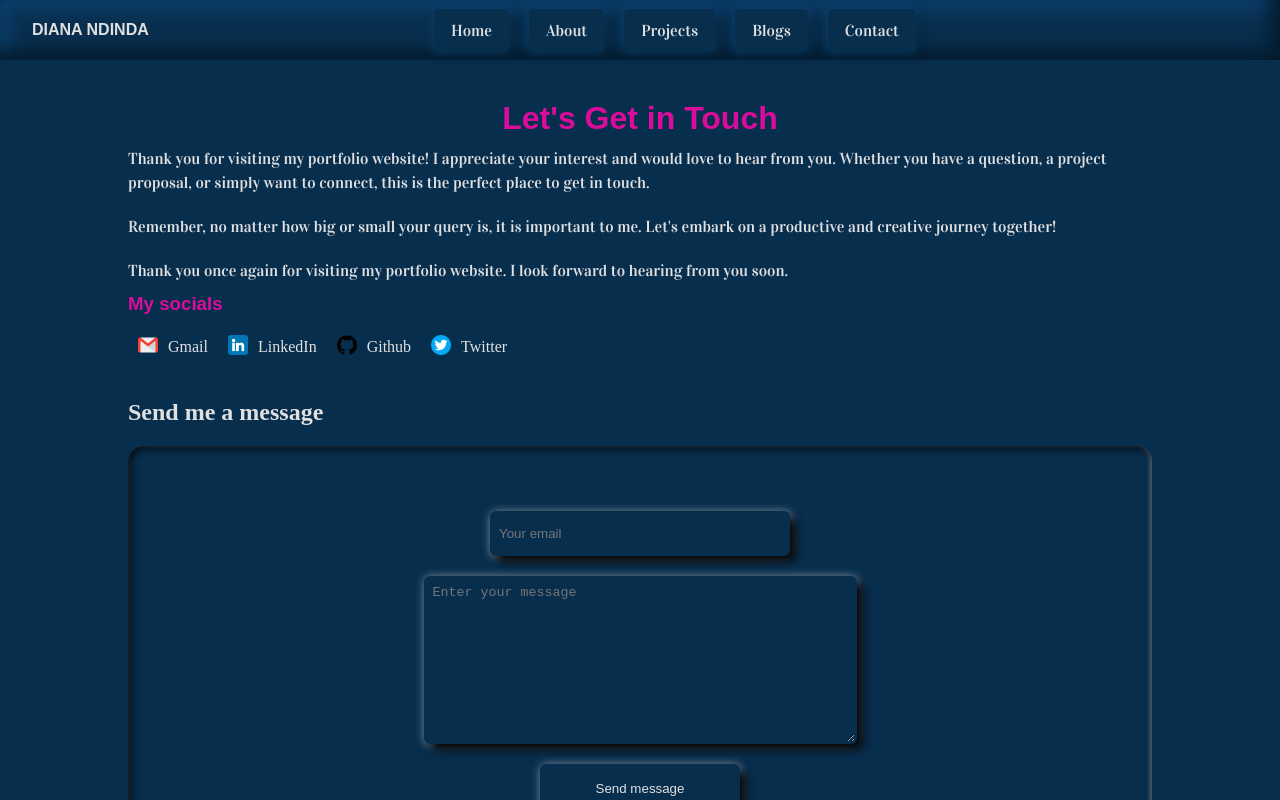
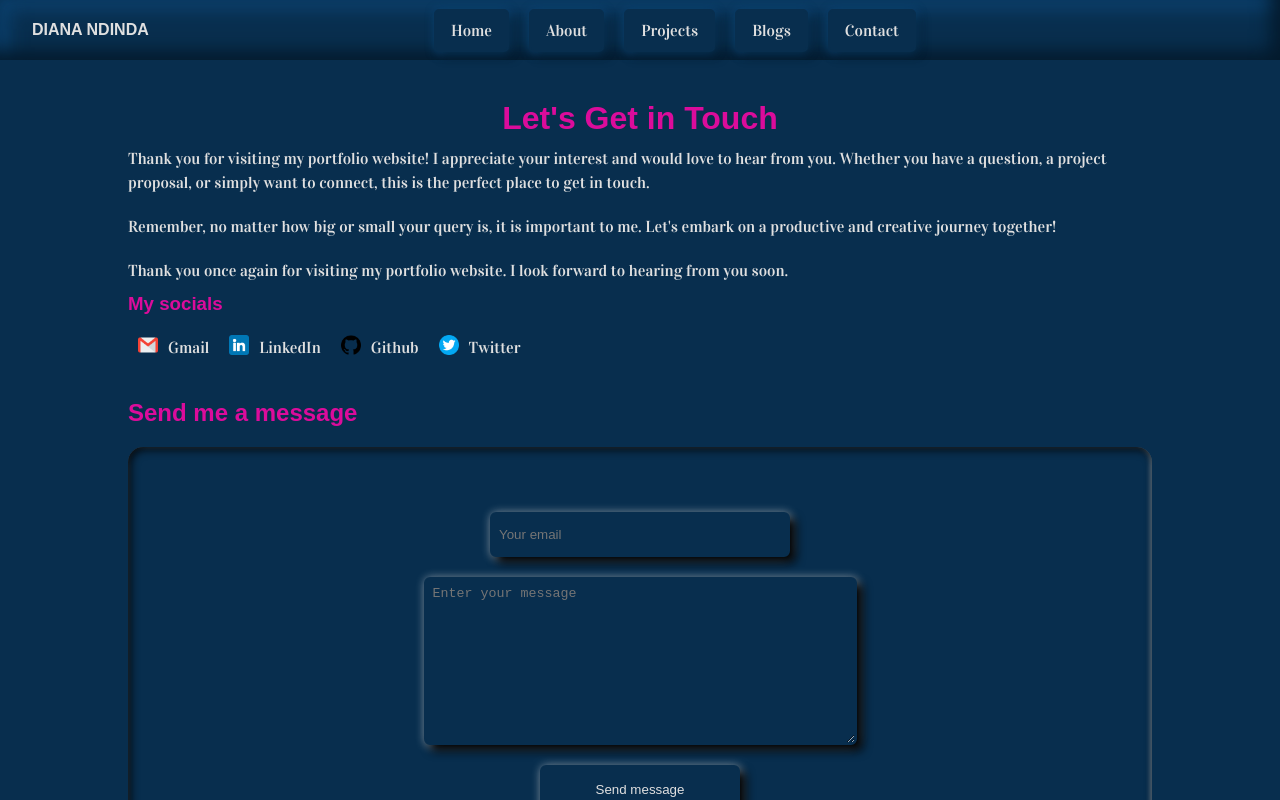
Before and after one commit to Diana-nyamai/ndinda_portfolio, a React (Create React App) app: page /Contact in a window 1280 px wide. Built offline with nearby package versions, Linux system fonts and the light colour scheme; a web font is replaced by a local one.

Commit message:
Update: changing the heading color

```diff
--- a/src/styles/pages/contact.scss
+++ b/src/styles/pages/contact.scss
@@ -44,4 +44,9 @@
     text-decoration: none;
     color: $text-color;
     margin-left: 10px;
+    font-family: $body-font;
 }
+.contactForm h2{
+    font-family: $heading-font;
+    color: $secondary-color;
+}
```
